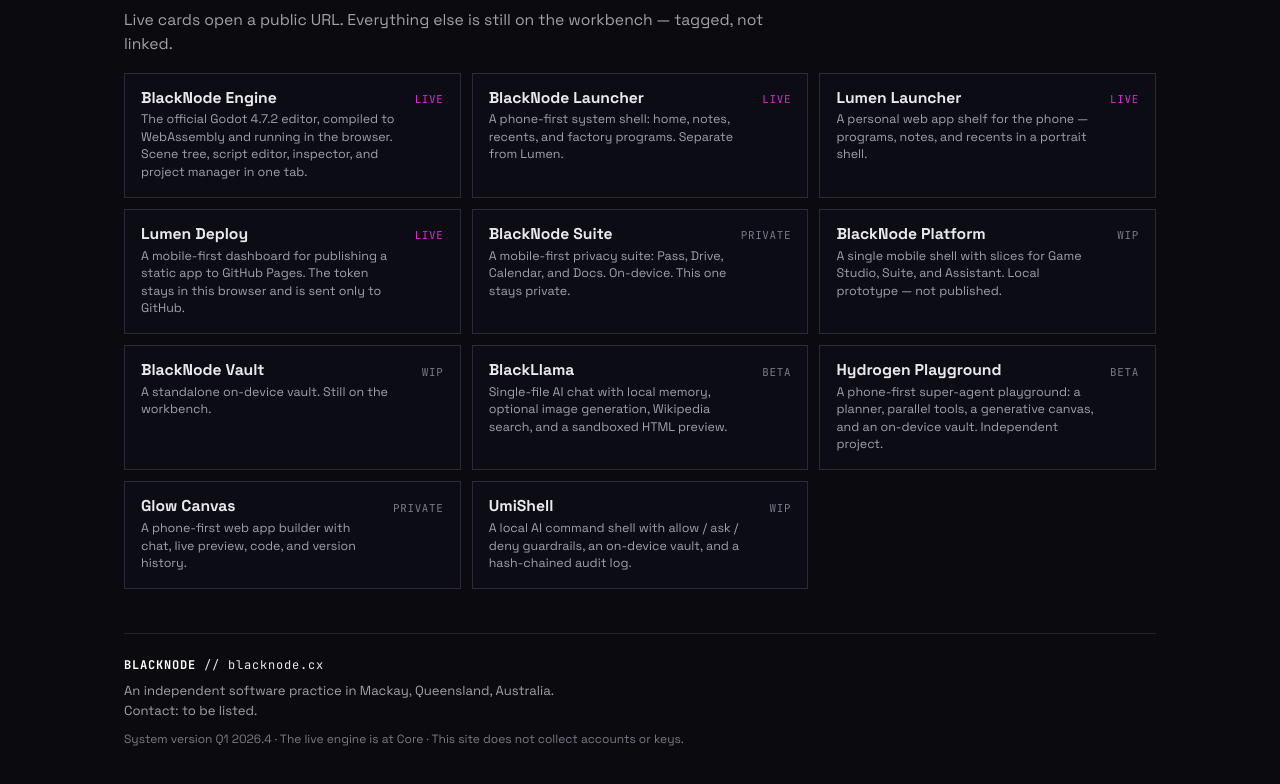
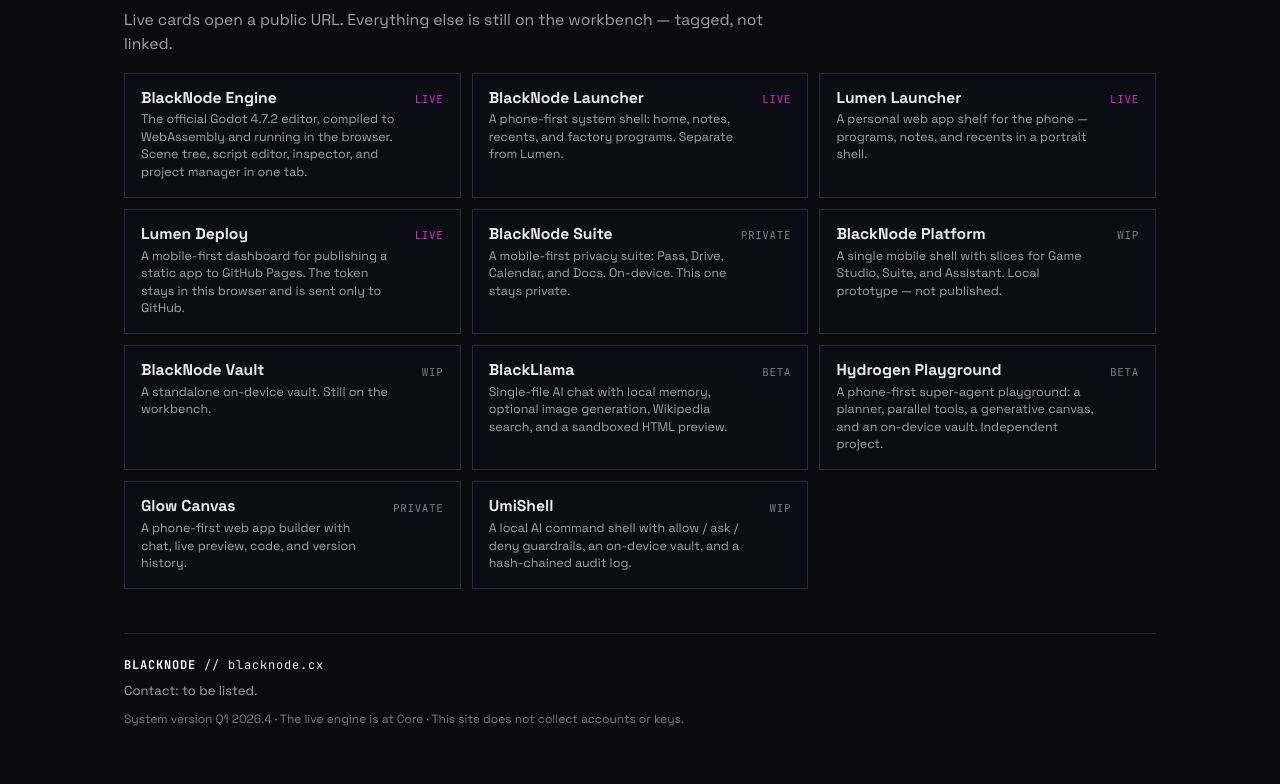
Before and after one commit to BlackNodeDev/blacknode-cx, a plain HTML site: page index.html in a window 1280 px wide. Shown: the part 2474-3258 px from the top of the page. Drawn offline with Linux system fonts and the light colour scheme.

Commit message:
Remove location line

```diff
--- a/index.html
+++ b/index.html
@@ -501,7 +501,6 @@
 
     <footer>
       <div class="foot-brand"><strong>BLACKNODE</strong> // blacknode.cx</div>
-      <p>An independent software practice in Mackay, Queensland, Australia.</p>
       <p>Contact: to be listed.</p>
       <p class="mute">System version Q1 2026.4 · The live engine is at Core · This site does not collect accounts or keys.</p>
     </footer>
```
